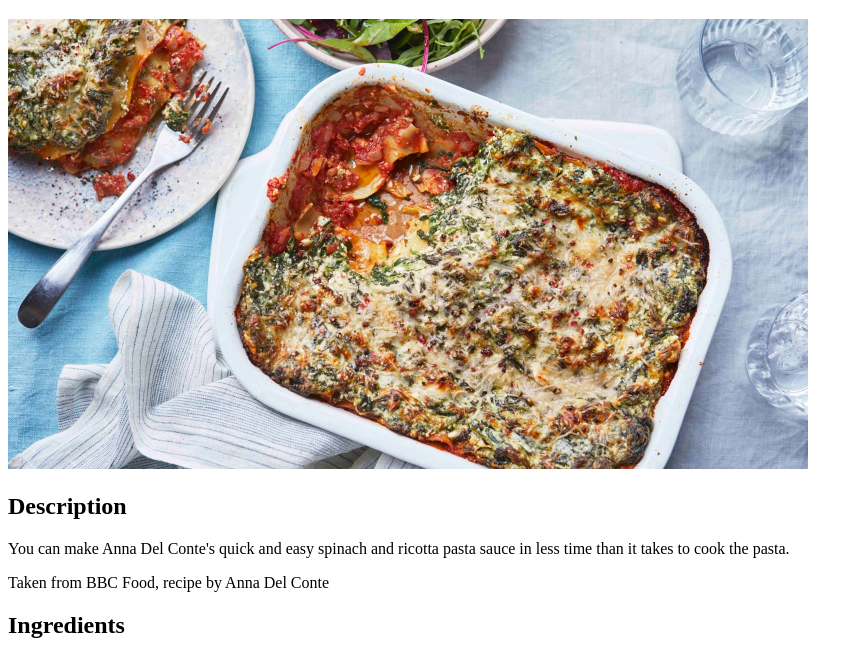
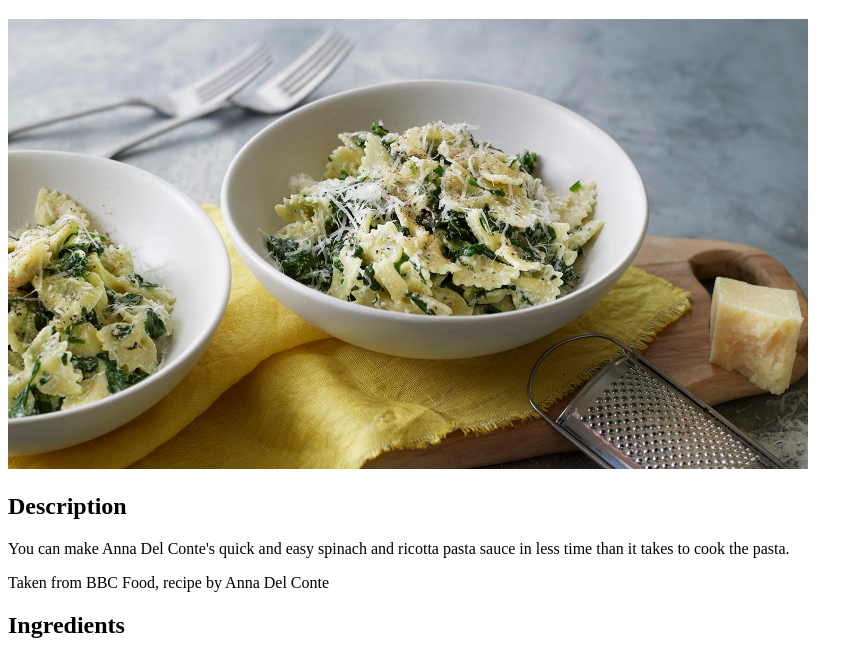
Before and after one commit to everydayseb/odin-recipes, a plain HTML site: page recipes/spinach-and-ricotta-pasta.html in a window 1280 px wide. Shown: the part 87-743 px from the top of the page, without its empty margins (0-863 px from the left). Drawn offline with Linux system fonts and the light colour scheme.

Commit message:
Add pasta image

```diff
--- a/recipes/spinach-and-ricotta-pasta.html
+++ b/recipes/spinach-and-ricotta-pasta.html
@@ -9,7 +9,7 @@
     <a href="../index.html">Home</a>
 
     <h1>Spinach and Ricotta Pasta</h1>
-    <img src="../images/spinach_and_ricotta.jpg"
+    <img src="../images/spinach_and_ricotta_pasta.jpg"
         alt="Spinach and ricotta pasta in bowls"
         width="800" height="450">
 
```
Also changed, not shown: images/spinach_and_ricotta_pasta.jpg (added).
